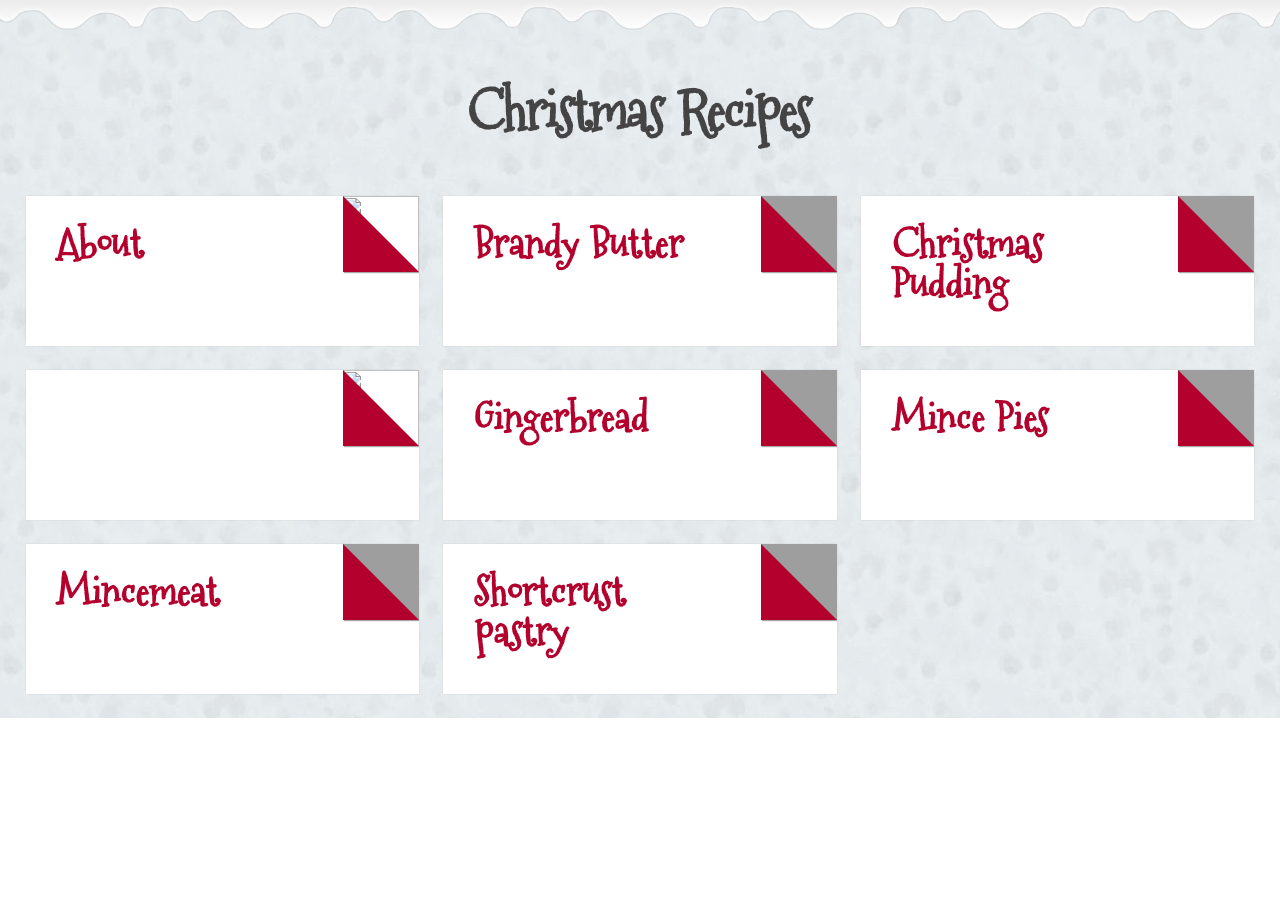
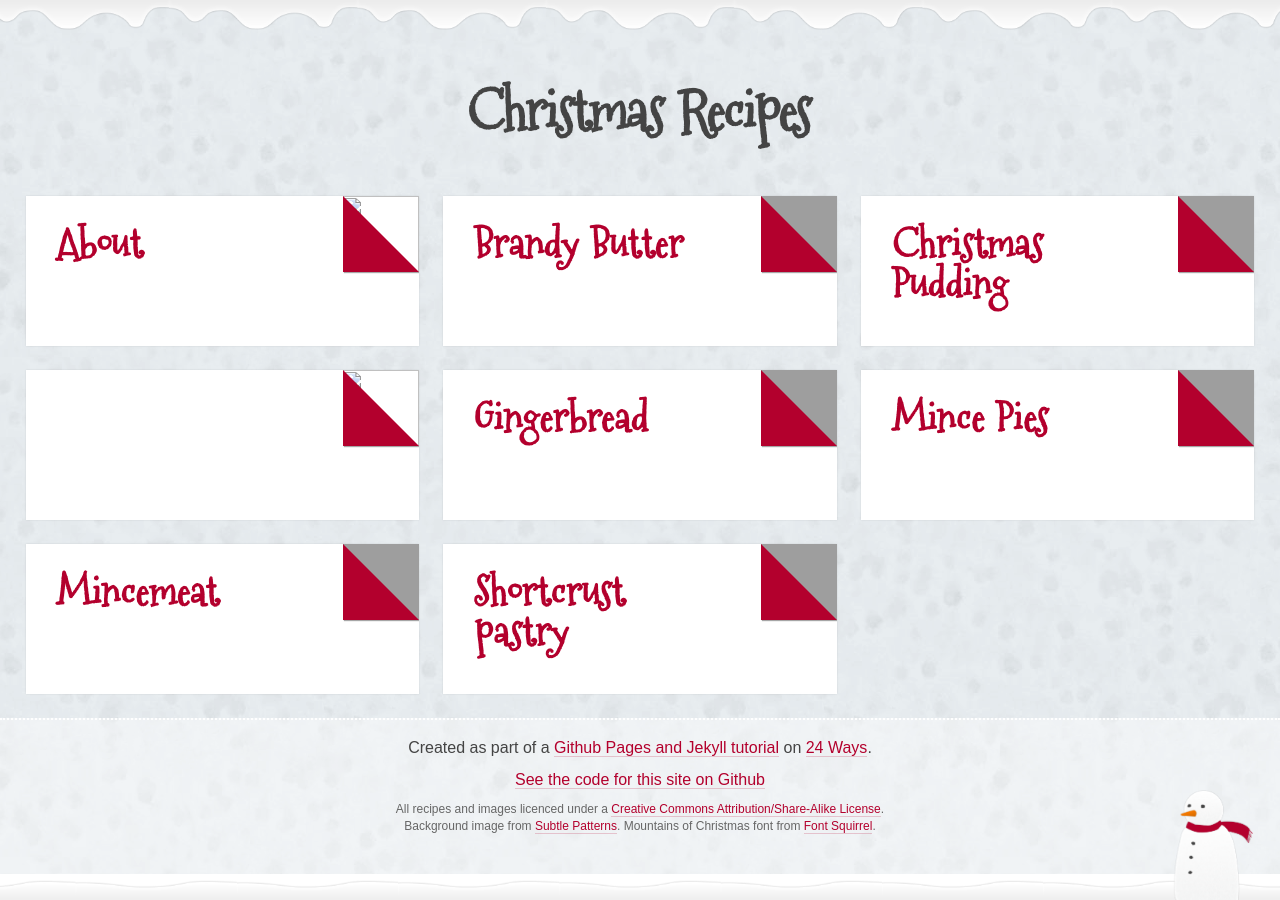
Before and after one commit to tuanavu/christmas-recipes, a Jekyll site: the page built from index.md, in a window 1280 px wide. Built offline with Jekyll 4.4.1, drawn with Linux system fonts in a browser that asks for light colours; Markdown is read by kramdown in place of the engine named in the settings; grey boxes are pictures that could not be loaded.

```diff
--- a/_includes/foot.html
+++ b/_includes/foot.html
@@ -1,2 +1,16 @@
-</body>
+    <footer class="global-footer">
+        <p>Created as part of a <a href="http://24ways.org/2013/get-started-with-github-pages/">Github Pages and Jekyll tutorial</a> on <a href="http://24ways.org/">24 Ways</a>.</p>
+        <p><a href="https://github.com/tuanvu216/christmas-recipes">See the code for this site on Github</a></p>
+        <small>All recipes and images licenced under a <a href="http://creativecommons.org/licenses/by-sa/3.0/">Creative Commons Attribution/Share-Alike License</a>.</small>
+        <small>Background image from <a href="http://subtlepatterns.com/">Subtle Patterns</a>. Mountains of Christmas font from <a href="http://www.fontsquirrel.com/fonts/mountains-of-christmas">Font Squirrel</a>.</small>
+    </footer>
+
+    </div>
+
+    <span class="snowman"></span>
+
+    <span class="snow-layer"></span>
+
+    </body>
+
 </html>
```
Also changed, not shown: _includes/footer.html (deleted, +0 -55 lines), _includes/header.html (deleted, +0 -27 lines).
